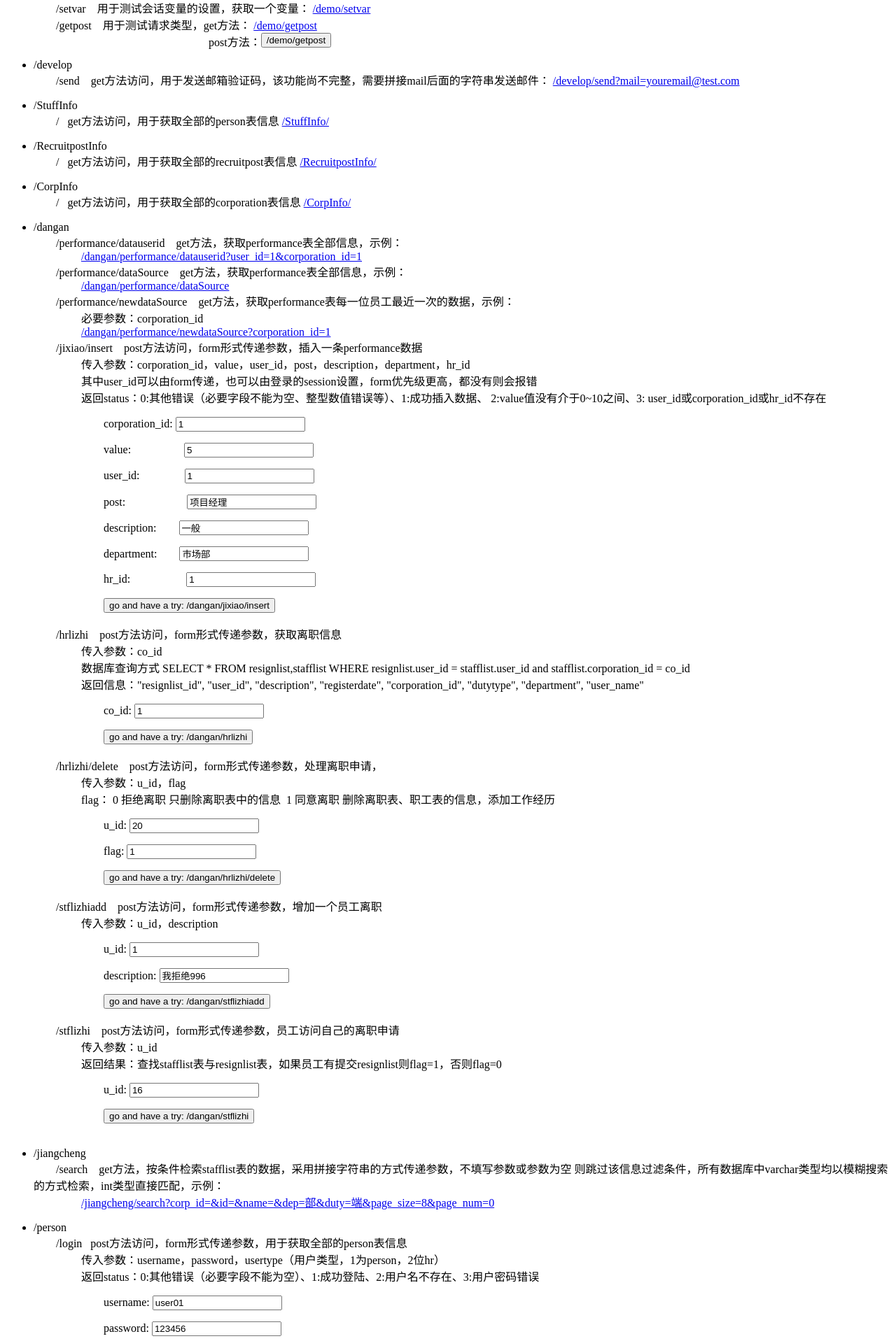
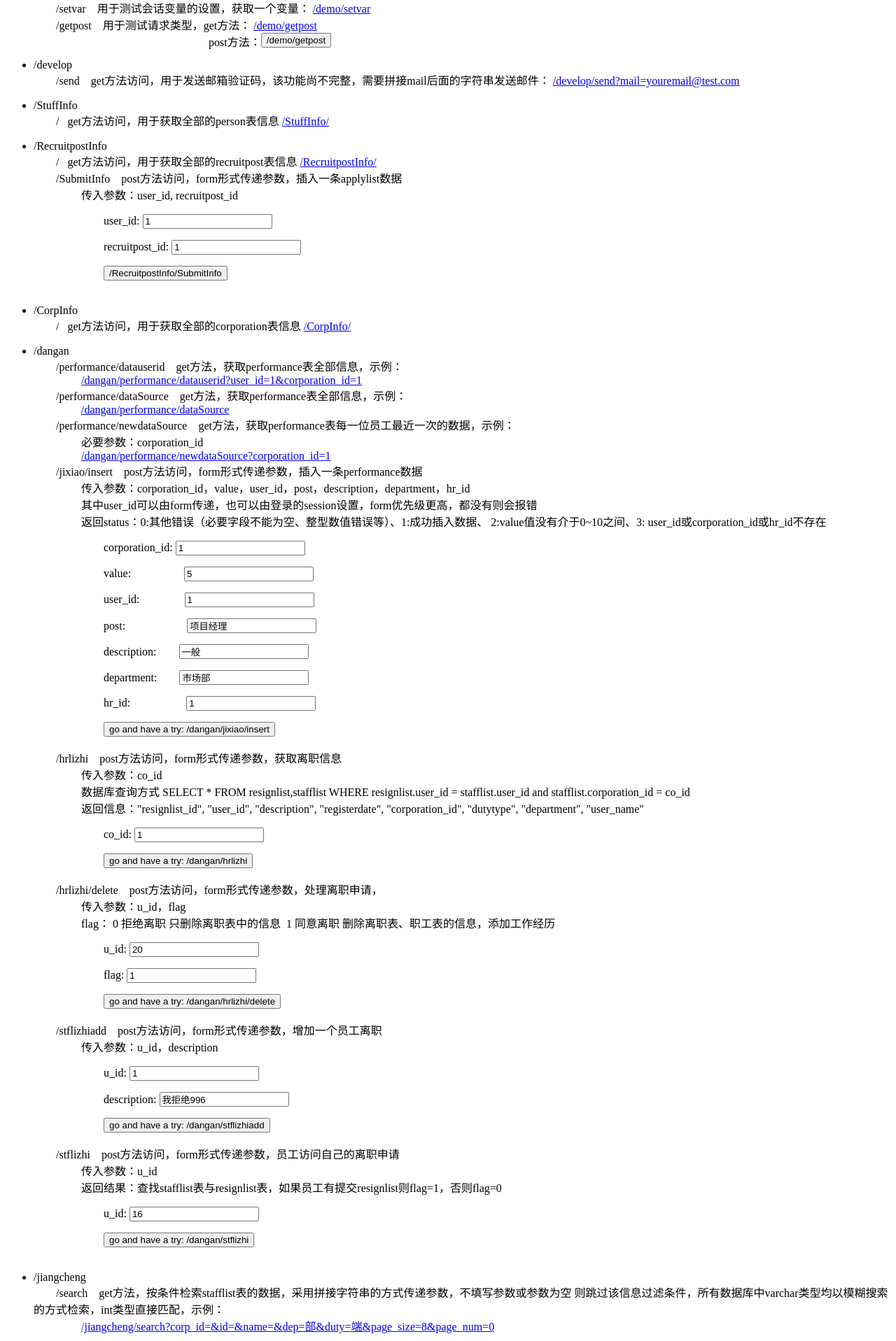
Before and after one commit to CAU-HaHaHa/rencai, a Flask app: page / in a window 1280 px wide. Shown: the part 753-2670 px from the top of the page at 70% size. Run offline with Flask 2, Linux system fonts and the light colour scheme.

Commit message:
by zjx 3.19

```diff
--- a/back_end/templates/welcome.html
+++ b/back_end/templates/welcome.html
@@ -161,6 +161,26 @@
             <a href="/RecruitpostInfo/">
                 /RecruitpostInfo/
             </a>
+        </div>
+             <div>
+            &ensp;&ensp;&ensp;&ensp;/SubmitInfo &ensp;
+            post方法访问，form形式传递参数，插入一条applylist数据
+            <br>&ensp;&ensp;&ensp;&ensp;&ensp;&ensp;&ensp;&ensp;
+            传入参数：user_id, recruitpost_id
+            <br>
+            <div>
+                <div style="float:left;width:100px">&ensp;</div>
+                <div style="float:left">
+                    <form action="/RecruitpostInfo/SubmitInfo" method="post">
+                        <p>user_id: <input type="text" name="user_id" value="1"/></p>
+                        <p>recruitpost_id: <input type="text" name="recruitpost_id" value="1"/></p>
+                        <input type="submit" value="/RecruitpostInfo/SubmitInfo"/>
+                    </form>
+                </div>
+                <div style="clear:both">
+                    &ensp;
+                </div>
+            </div>
         </div>
     </ul>
     <ul id="CorpInfo">
```
Also changed, not shown: back_end/views/RecruitpostInfo.py (+52 -2 lines).
